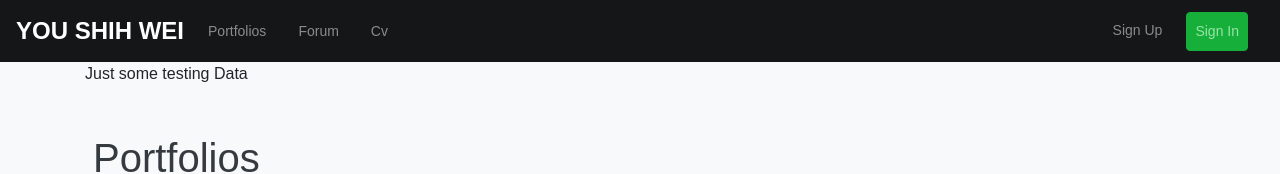
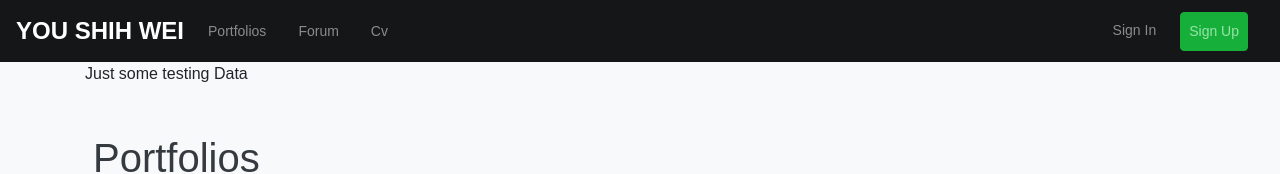
Before and after one commit to sengosha/portforlio, a Next.js app: page /portfolios in a window 1280 px wide. Shown: the top 174 px of the page. Built offline with nearby package versions, Linux system fonts and the light colour scheme.

Commit message:
modify navbar links

```diff
--- a/components/shared/Navbar.js
+++ b/components/shared/Navbar.js
@@ -8,10 +8,10 @@
         <Navbar.Toggle></Navbar.Toggle>
         <Navbar.Collapse>
           <Nav className="mr-auto">
-            <Nav.Link href="#" className="mr-3">
+            <Nav.Link href="/portfolios" className="mr-3">
               Portfolios
             </Nav.Link>
-            <Nav.Link href="#" className="mr-3">
+            <Nav.Link href="/forum/categories" className="mr-3">
               Forum
             </Nav.Link>
             <Nav.Link href="#" className="mr-3">
@@ -19,11 +19,11 @@
             </Nav.Link>
           </Nav>
           <Nav>
-            <Nav.Link href="#" className="mr-3">
-              Sign Up
+            <Nav.Link href="/login" className="mr-3">
+              Sign In
             </Nav.Link>
             <Nav.Link href="#" className="mr-3 btn btn-success bg-green-2 bright">
-              Sign In
+              Sign Up
             </Nav.Link>
           </Nav>
         </Navbar.Collapse>
--- a/pages/portfolios/index.js
+++ b/pages/portfolios/index.js
@@ -2,7 +2,7 @@
   return new Promise((resolve, reject) => {
     setTimeout(() => {
       resolve({ testingData: 'Just some testing Data'});
-    } , 200);
+    } , 0);
   })
 }
 
```
